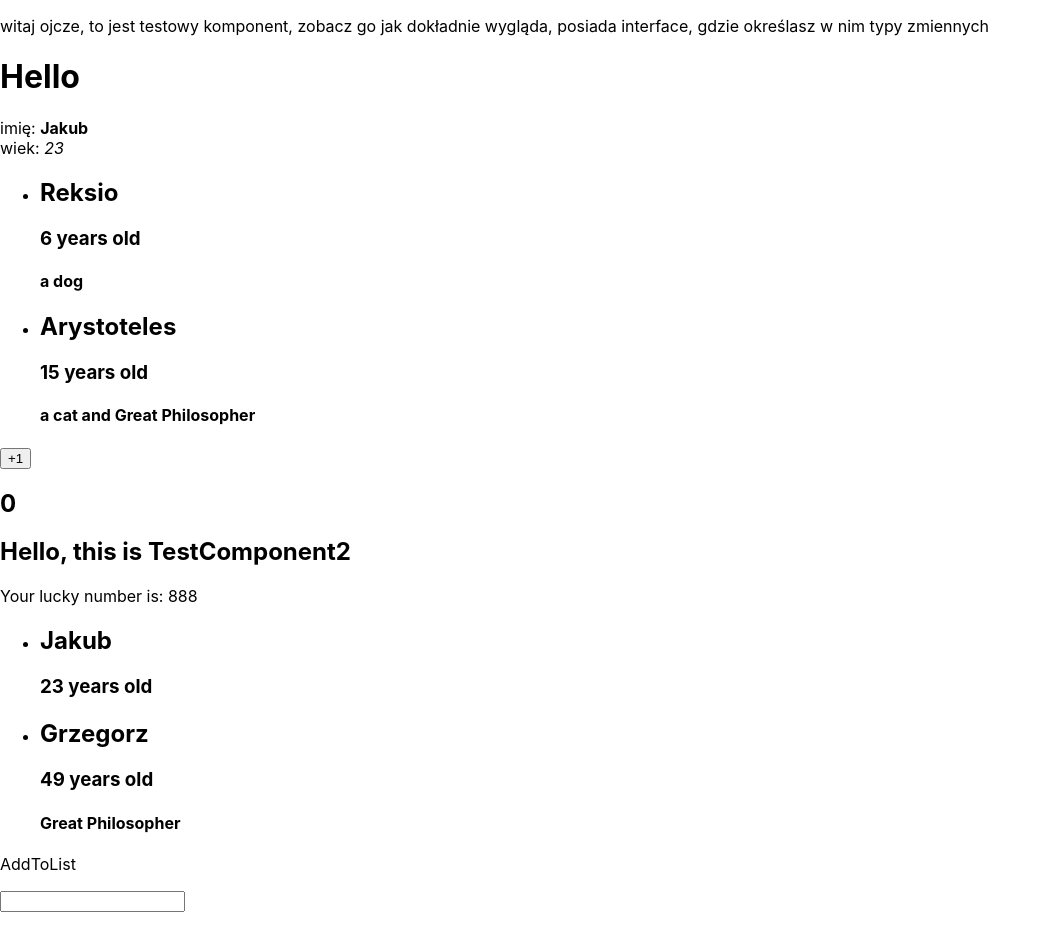
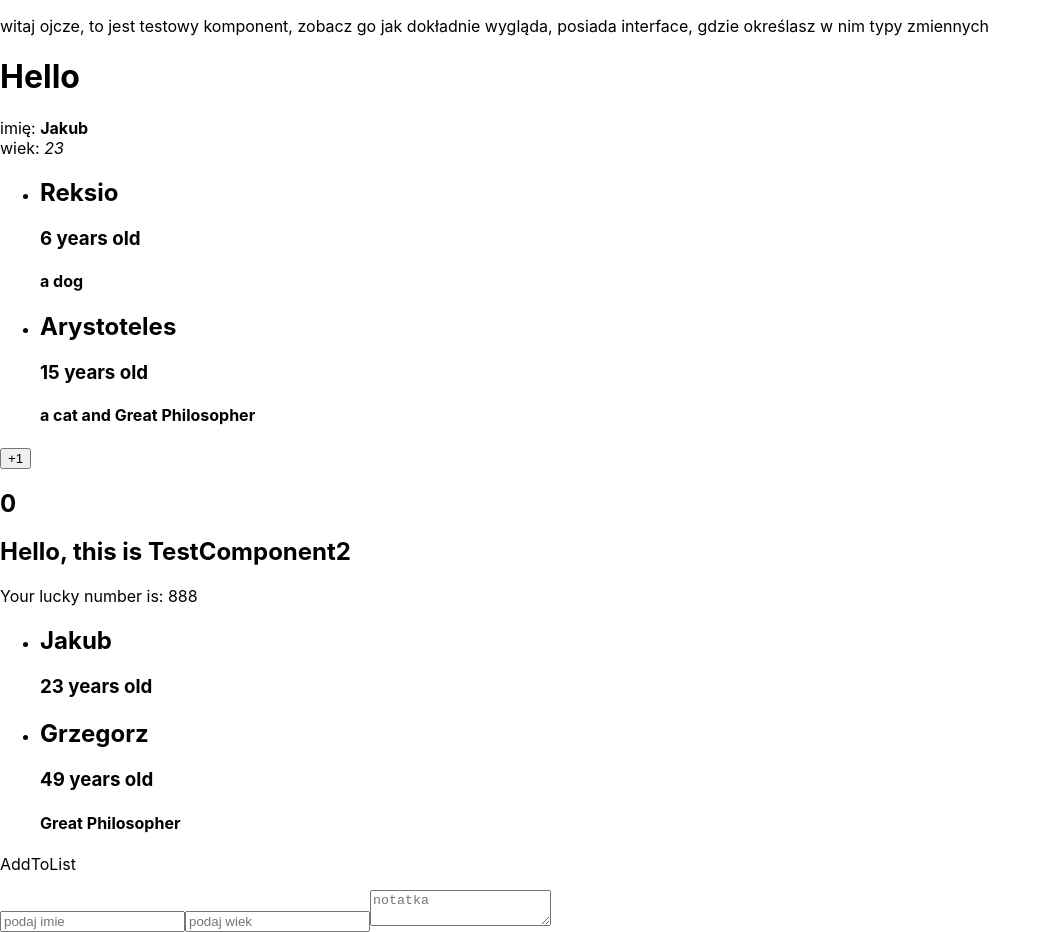
Before and after one commit to pecet3/faq-section, a React (Create React App) app: page / in a window 1280 px wide. Shown: the whole page, without its empty margins (0-1051 px from the left). Built offline with nearby package versions, Linux system fonts and the light colour scheme.

Commit message:
created useState, inputs and handle function

```diff
--- a/src/AddToList.tsx
+++ b/src/AddToList.tsx
@@ -1,10 +1,45 @@
 import React, { useState } from "react";
 
 const AddToList: React.FC = () => {
+  const [input, setInput] = useState({
+    name: "",
+    age: "",
+    note: "",
+  });
+
+  const onChangeInput = (
+    event: React.ChangeEvent<HTMLInputElement | HTMLTextAreaElement>
+  ) => {
+    setInput({
+      ...input,
+      [event.target.name]: event.target.value,
+    });
+    console.log(input);
+  };
+
   return (
     <>
       <p>AddToList</p>
-      <input type="text" />
+      <input
+        type="text"
+        name="name"
+        onChange={onChangeInput}
+        value={input.name}
+        placeholder="podaj imie"
+      />
+      <input
+        type="text"
+        name="age"
+        onChange={onChangeInput}
+        value={input.age}
+        placeholder="podaj wiek"
+      />
+      <textarea
+        name="note"
+        onChange={onChangeInput}
+        value={input.note}
+        placeholder="notatka"
+      />
     </>
   );
 };
```
